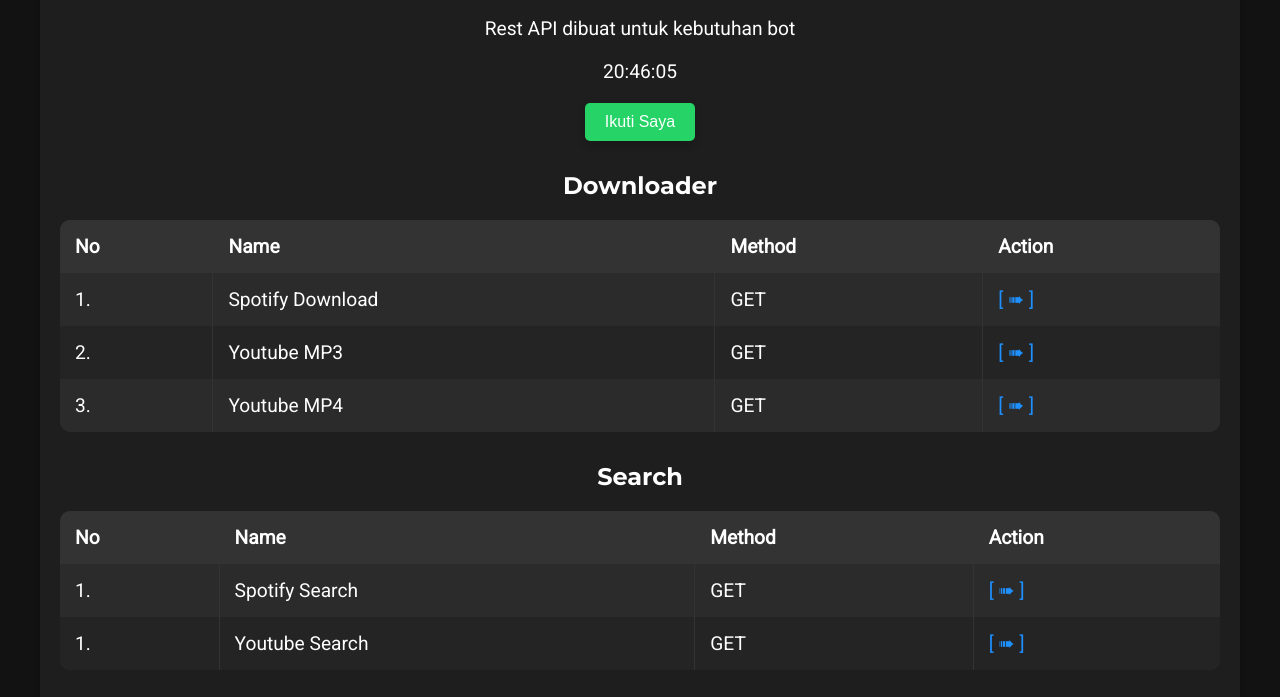
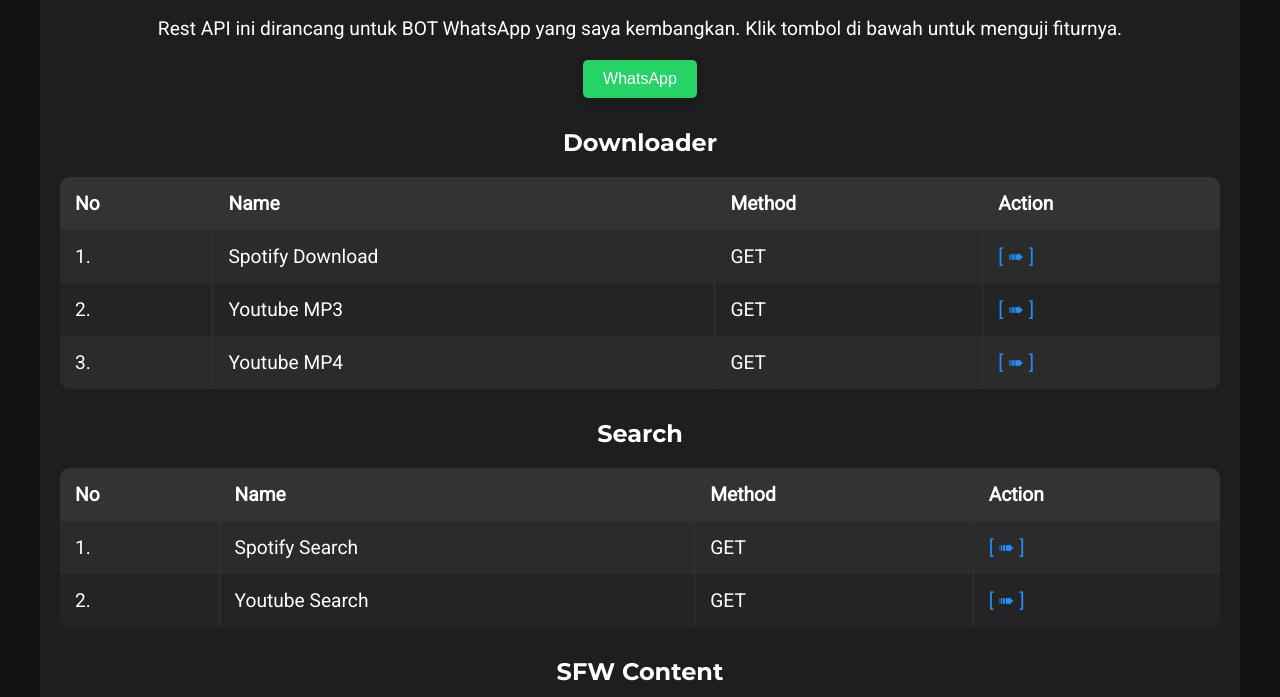
Before and after one commit to YogiSIDN/api-otakuwibu, a website: page public/index.html in a window 1280 px wide. Shown: the part 101-798 px from the top of the page. Drawn offline with Linux system fonts and the light colour scheme.

Commit message:
Add files via upload

```diff
--- a/public/index.html
+++ b/public/index.html
@@ -192,12 +192,13 @@
     </audio>
     <div class="container">
         <h1>Otaku Wibu Nusantara API's</h1>
+        <!-- <div id="MyClockDisplay" class="clock"></div> -->
         <div class="description">
-            Rest API dibuat untuk kebutuhan bot
-            <div id="MyClockDisplay" class="clock"></div>
+            Rest API ini dirancang untuk BOT WhatsApp yang saya kembangkan.
+            Klik tombol di bawah untuk menguji fiturnya.
             <div class="instagram-button">
-    <a href="https://www.instagram.com/mysu_019?igsh=MTgxd2c0eWp4OWs5Yg==" target="_blank">
-        <button>Ikuti Saya</button>
+    <a href="https://wa.me/6281410404318" target="_blank">
+        <button>WhatsApp</button>
     </a>
 </div>
             <h3>Downloader</h3>
@@ -249,7 +250,7 @@
                         <td><a href="/api/spotifysearch?q=die with a smile">[ ➠ ]</a></td>
                     </tr>
                     <tr>
-                        <td>1.</td>
+                        <td>2.</td>
                         <td>Youtube Search</td>
                         <td>GET</td>
                         <td><a href="/api/yts?q=die with a smile">[ ➠ ]</a></td>
```
